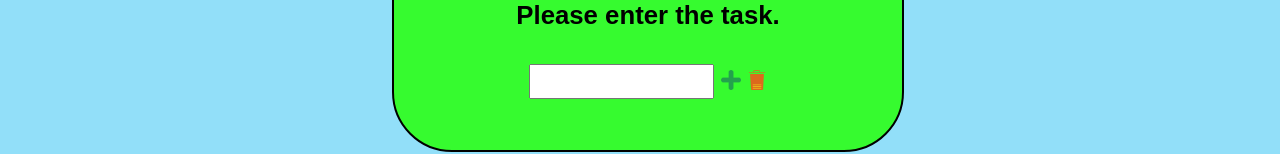
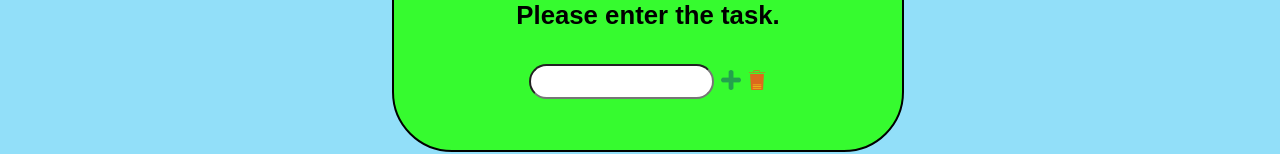
Before and after one commit to ahmermunaf/Todo-App, a plain HTML site: page index.html in a window 1280 px wide. Shown: the part 192-346 px from the top of the page. Drawn offline with Linux system fonts and the light colour scheme.

Commit message:
minor debug

```diff
--- a/stylesheet.css
+++ b/stylesheet.css
@@ -53,4 +53,6 @@ ul {
 }*/
 #task {
     width: 35%;
+    margin: 0 auto 0 auto;
+    border-radius: 20px;
 }
```
